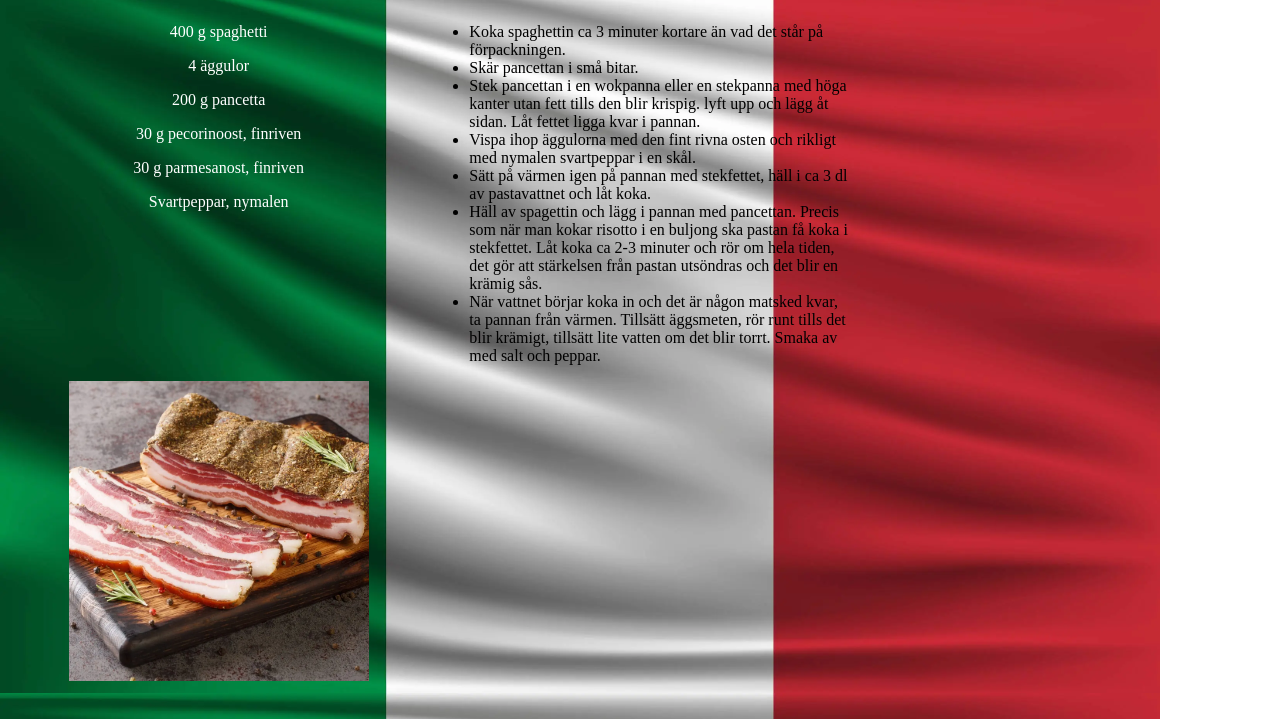
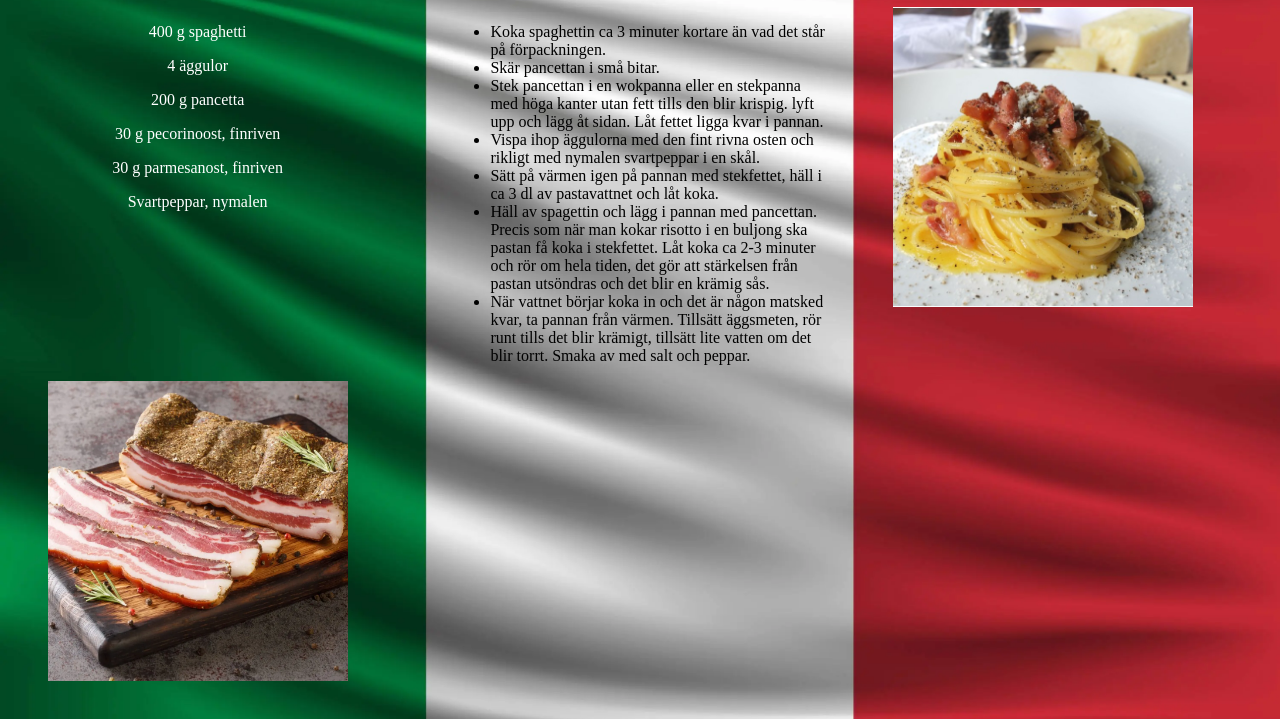
Before and after one commit to EE22A-Persson-Liam/Projekt_1, a plain HTML site: page index.html in a window 1280 px wide. Shown: the part 81-800 px from the top of the page. Drawn offline with Linux system fonts and the light colour scheme.

Commit message:
maträtt

```diff
--- a/index.html
+++ b/index.html
@@ -38,5 +38,9 @@
     </main>
 
 
+<img class="Maträtt"  src="img/Skärmbild 2024-11-20 161418.webp" alt="Bild på Maträtt">
+
+
+
 </body>
 </html>
--- a/style.css
+++ b/style.css
@@ -8,11 +8,12 @@ header{
 body{
     background-image:url(./img/italien-flagge-hd.webp) ;
     background-repeat:repeat-y;
-    background-size:contain;
-
+    background-size:100%;
+    background-color: #a83a32;
     display: grid;
     grid-template-columns: 1fr 1fr 1fr;
     grid-template-rows: 0,5fr 2fr 2fr;
+    column-gap: 5%;
 
 
 }
@@ -34,3 +35,10 @@ body{
     grid-column: 1/2;
     text-align: center;
 }
+
+.Maträtt{
+    grid-column: 3/3;
+    max-width: 300px;
+    height: auto;
+
+}
```
